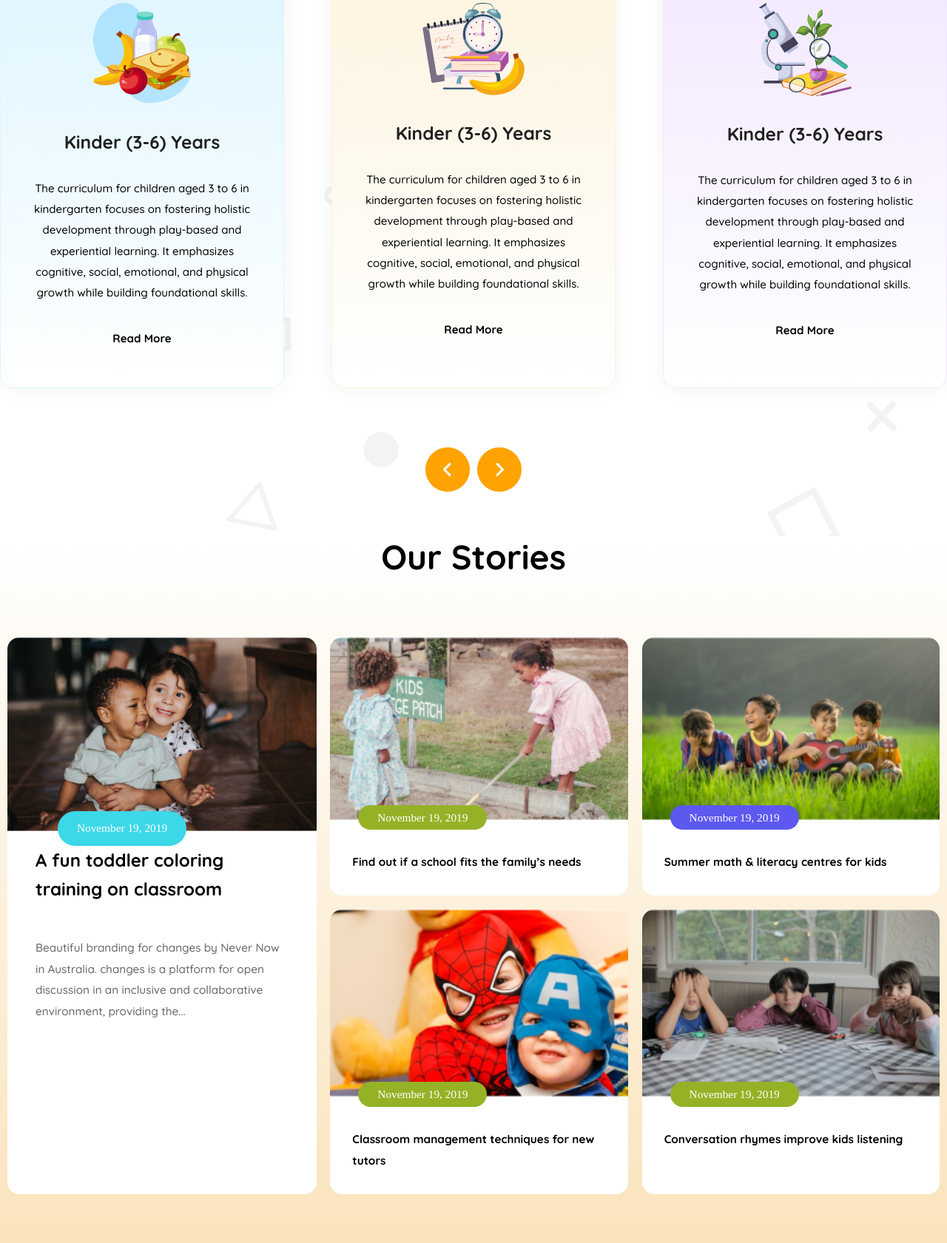
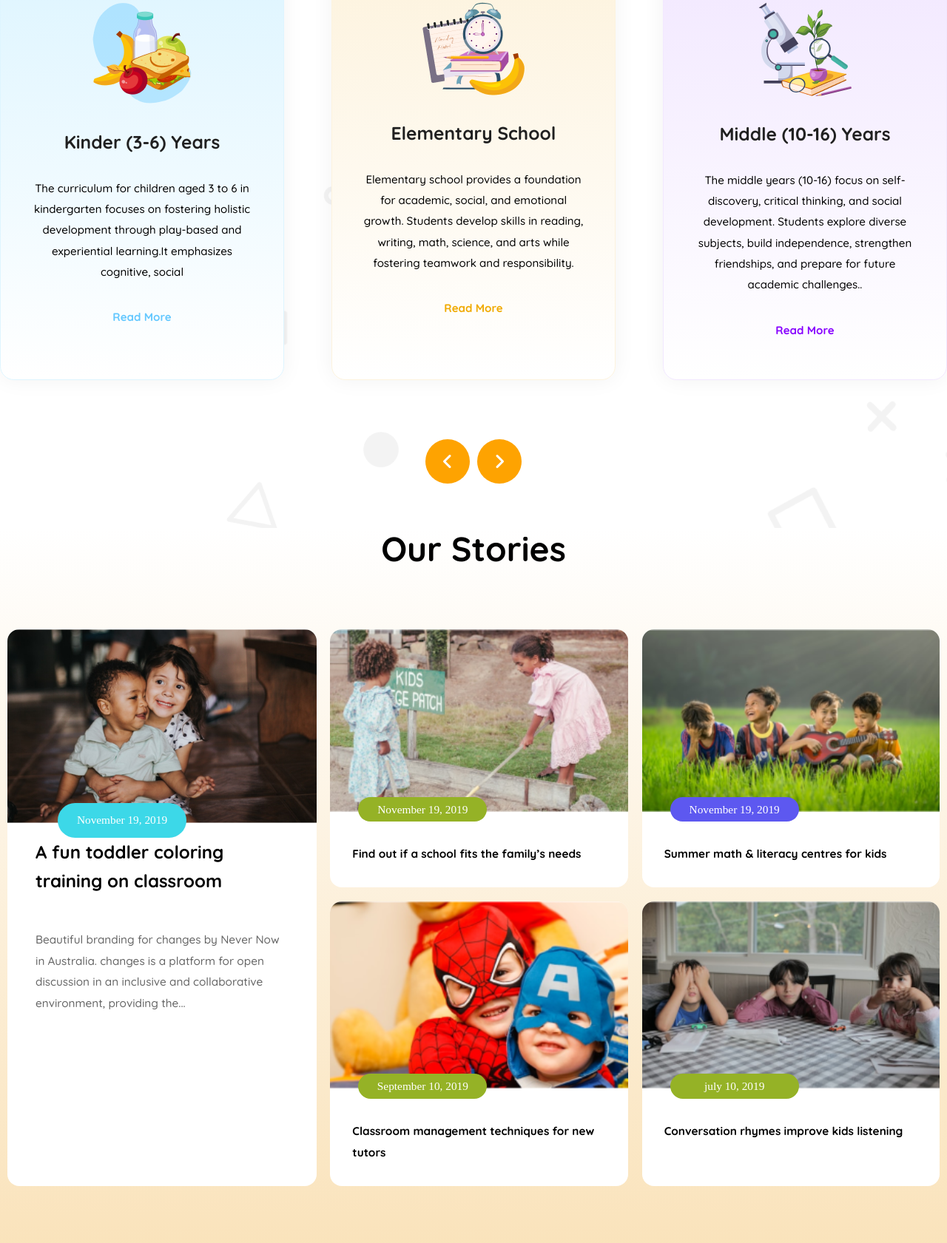
Before and after one commit to nurislam243/assignment-2, a plain HTML site: page index.html in a window 1280 px wide. Shown: the part 894-2575 px from the top of the page at 74% size. Drawn offline with Linux system fonts and the light colour scheme.

Commit message:
added view more btn difference color

```diff
--- a/index.html
+++ b/index.html
@@ -63,27 +63,27 @@
                         Kinder (3-6) Years
                     </h3>
                     <p class="card-description">
-                        The curriculum for children aged 3 to 6 in kindergarten focuses on fostering holistic development through play-based and experiential learning. It emphasizes cognitive, social, emotional, and physical growth while building foundational skills.
+                        The curriculum for children aged 3 to 6 in kindergarten focuses on fostering holistic development through play-based and experiential learning.It emphasizes cognitive, social
                     </p>
                     <button class="readmore-btn">Read More</button>
                 </div>
                 <div class="card card2">
                     <img src="images/elementary.png" alt="">
                     <h3 class="card-title">
-                        Kinder (3-6) Years
+                        Elementary School
                     </h3>
                     <p class="card-description">
-                        The curriculum for children aged 3 to 6 in kindergarten focuses on fostering holistic development through play-based and experiential learning. It emphasizes cognitive, social, emotional, and physical growth while building foundational skills.
+                        Elementary school provides a foundation for academic, social, and emotional growth. Students develop skills in reading, writing, math, science, and arts while fostering teamwork and responsibility.
                     </p>
                     <button class="readmore-btn">Read More</button>
                 </div>
                 <div class="card card3">
                     <img src="images/middle.png" alt="">
                     <h3 class="card-title">
-                        Kinder (3-6) Years
+                        Middle (10-16) Years
                     </h3>
                     <p class="card-description">
-                        The curriculum for children aged 3 to 6 in kindergarten focuses on fostering holistic development through play-based and experiential learning. It emphasizes cognitive, social, emotional, and physical growth while building foundational skills.
+                        The middle years (10-16) focus on self-discovery, critical thinking, and social development. Students explore diverse subjects, build independence, strengthen friendships, and prepare for future academic challenges..
                     </p>
                     <button class="readmore-btn">Read More</button>
                 </div>
@@ -125,13 +125,13 @@
                     </div>
                     <div class="story">
                         <img src="images/story-4.png" alt="">
-                        <p class="date date3">November 19, 2019</p>
+                        <p class="date date3">September 10, 2019</p>
                         <p class="p2">Classroom management
                             techniques for new tutors</p>
                     </div>
                     <div class="story">
                         <img src="images/story-5.png" alt="">
-                        <p class="date date4">November 19, 2019</p>
+                        <p class="date date4">july 10, 2019</p>
                         <p class="p2">Conversation rhymes
                             improve kids listening</p>
                     </div>
--- a/style/style.css
+++ b/style/style.css
@@ -155,6 +155,16 @@
     background-image: linear-gradient(to bottom, rgba(242, 232, 255, 1), white);
     border: 1px solid rgba(242, 232, 255, 1);
  }
+ .card1 .readmore-btn{
+    color: #64C8FF;
+ }
+ .card2 .readmore-btn{
+    color: #F0AA00;
+ }
+.card3 .readmore-btn{
+    color: #8700FF;
+}
+
 .card img{
     margin-bottom: 32px;
 }
@@ -333,7 +343,7 @@ marquee{
 /* footer section styles start here */
 .footer{
     width: 100%;
-    height: 500px;
+    height: 450px;
     background-color: #01ACFD;
     display: flex;
     justify-content: center;
@@ -433,12 +443,11 @@ marquee{
     .arrow{
         display: none;
     }
-    .stories-2{
-        padding: 0px;
-        width: calc(100% - 30px);
-    }
     .story{
         width: 100%;
+    }
+    .stories-2{
+        padding: 0px 4px 0px 4px;
     }
     .date{
         padding: 0px;
@@ -458,6 +467,9 @@ marquee{
     .footer-con-2{
         margin-left: 0px;
     }
+    .footer-con-3 img{
+        margin-bottom: 20px;
+    }
 
 
 }
```
